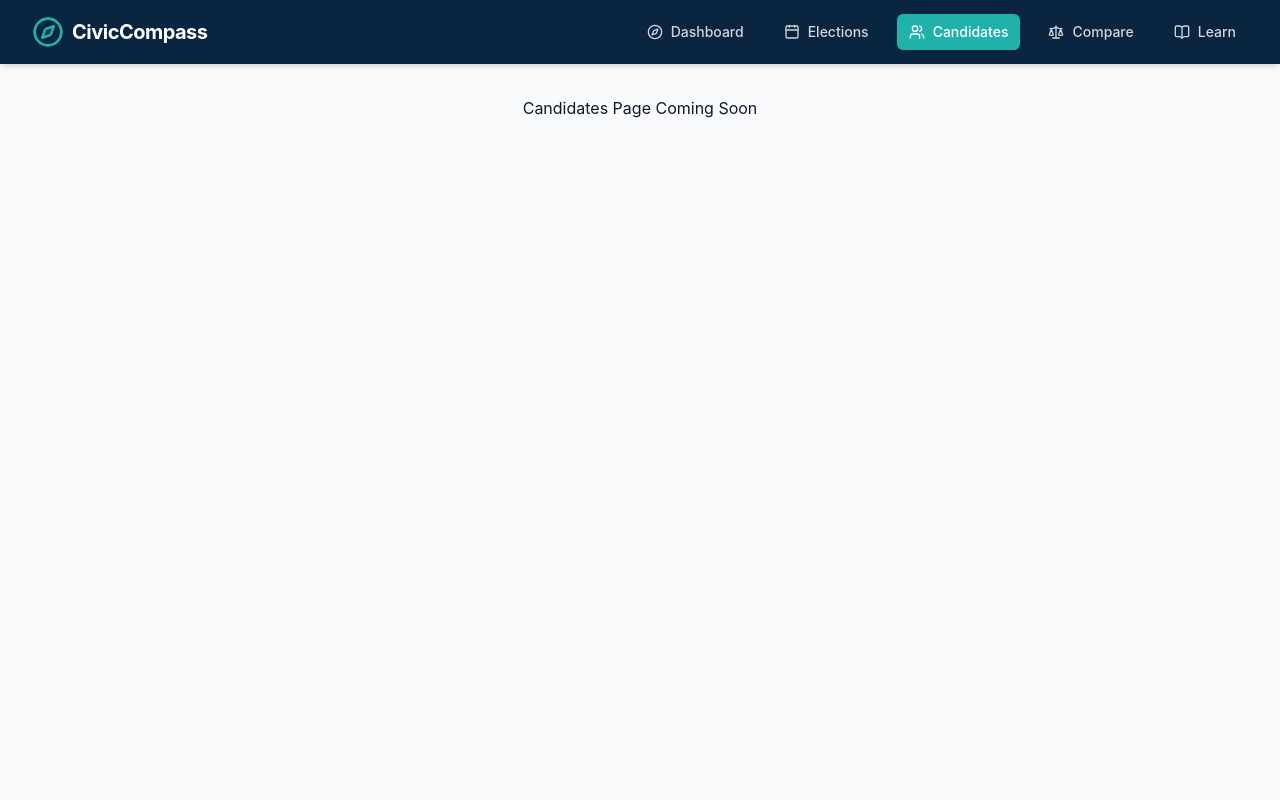
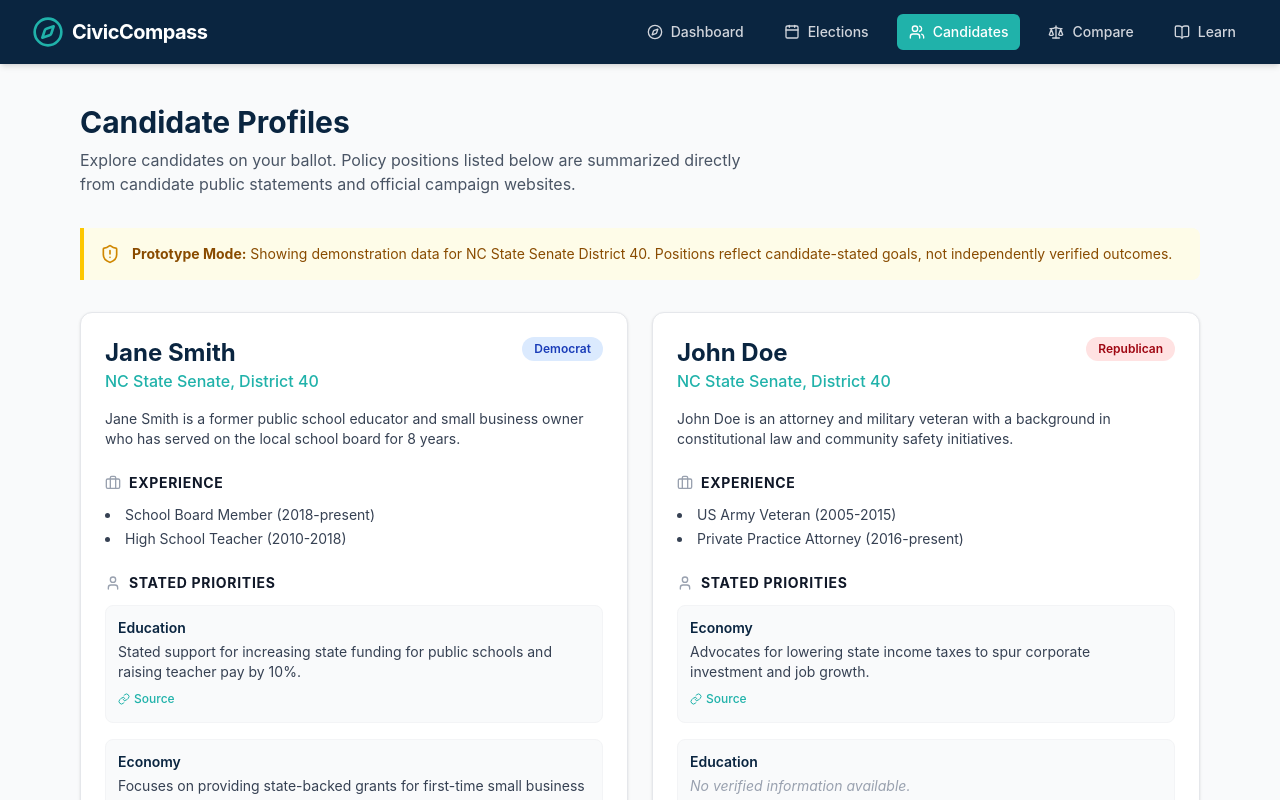
Before and after one commit to IshithaS/civic-compass, a React (Vite) app: page /candidates in a window 1280 px wide. Shown: the top 800 px of the page. Built offline with nearby package versions, Linux system fonts and the light colour scheme.

Commit message:
Added Candidate Profiles and fixed data structure

```diff
--- a/src/App.jsx
+++ b/src/App.jsx
@@ -1,6 +1,7 @@
 import { BrowserRouter as Router, Routes, Route } from 'react-router-dom';
 import Navbar from './components/Navbar';
 import Home from './pages/Home';
+import Candidates from './pages/Candidates';
 
 function App() {
   return (
@@ -11,7 +12,7 @@ function App() {
           <Routes>
             <Route path="/" element={<Home />} />
             <Route path="/elections" element={<div className="p-8 text-center">Elections Page Coming Soon</div>} />
-            <Route path="/candidates" element={<div className="p-8 text-center">Candidates Page Coming Soon</div>} />
+            <Route path="/candidates" element={<Candidates />} />
             <Route path="/compare" element={<div className="p-8 text-center">Compare Page Coming Soon</div>} />
             <Route path="/learn" element={<div className="p-8 text-center">Learn Page Coming Soon</div>} />
           </Routes>
--- /dev/null
+++ b/src/data/mockCandidates.js
@@ -0,0 +1,46 @@
+export const mockCandidates = [
+  {
+    id: "cand-1",
+    name: "Jane Smith",
+    office: "NC State Senate, District 40",
+    party: "Democrat",
+    biography: "Jane Smith is a former public school educator and small business owner who has served on the local school board for 8 years.",
+    experience: ["School Board Member (2018-present)", "High School Teacher (2010-2018)"],
+    policyPriorities: [
+      {
+        issue: "Education",
+        position: "Stated support for increasing state funding for public schools and raising teacher pay by 10%.",
+        sourceUrl: "https://example.com/jane-smith-education"
+      },
+      {
+        issue: "Economy",
+        position: "Focuses on providing state-backed grants for first-time small business owners.",
+        sourceUrl: "https://example.com/jane-smith-economy"
+      }
+    ],
+    campaignWebsite: "https://example.com/jane-smith",
+    verifiedInformation: true
+  },
+  {
+    id: "cand-2",
+    name: "John Doe",
+    office: "NC State Senate, District 40",
+    party: "Republican",
+    biography: "John Doe is an attorney and military veteran with a background in constitutional law and community safety initiatives.",
+    experience: ["US Army Veteran (2005-2015)", "Private Practice Attorney (2016-present)"],
+    policyPriorities: [
+      {
+        issue: "Economy",
+        position: "Advocates for lowering state income taxes to spur corporate investment and job growth.",
+        sourceUrl: "https://example.com/john-doe-economy"
+      },
+      {
+        issue: "Education",
+        position: "No verified information available.",
+        sourceUrl: null
+      }
+    ],
+    campaignWebsite: "https://example.com/john-doe",
+    verifiedInformation: true
+  }
+];
--- /dev/null
+++ b/src/pages/Candidates.jsx
@@ -0,0 +1,89 @@
+import { User, Briefcase, ExternalLink, ShieldAlert, Link as LinkIcon } from 'lucide-react';
+import { mockCandidates } from '../data/mockCandidates';
+
+export default function Candidates() {
+  return (
+    <div className="max-w-6xl mx-auto mt-10 px-4 pb-12">
+      <div className="mb-8">
+        <h1 className="text-3xl font-bold text-navy mb-2">Candidate Profiles</h1>
+        <p className="text-gray-600 max-w-2xl">
+          Explore candidates on your ballot. Policy positions listed below are summarized directly from candidate public statements and official campaign websites.
+        </p>
+      </div>
+
+      <div className="bg-yellow-50 border-l-4 border-yellow-400 p-4 rounded-r-lg flex gap-3 mb-8">
+        <ShieldAlert className="h-5 w-5 text-yellow-600 flex-shrink-0" />
+        <p className="text-sm text-yellow-800">
+          <strong>Prototype Mode:</strong> Showing demonstration data for NC State Senate District 40. Positions reflect candidate-stated goals, not independently verified outcomes.
+        </p>
+      </div>
+
+      <div className="grid md:grid-cols-2 gap-6">
+        {mockCandidates.map((candidate) => (
+          <div key={candidate.id} className="bg-white rounded-xl shadow-sm border border-gray-200 overflow-hidden flex flex-col">
+            <div className="p-6 border-b border-gray-100 flex-grow">
+              <div className="flex justify-between items-start mb-4">
+                <div>
+                  <h2 className="text-2xl font-bold text-navy">{candidate.name}</h2>
+                  <p className="text-teal font-medium">{candidate.office}</p>
+                </div>
+                <span className={`text-xs font-semibold px-3 py-1 rounded-full ${
+                  candidate.party === 'Democrat' ? 'bg-blue-100 text-blue-800' :
+                  candidate.party === 'Republican' ? 'bg-red-100 text-red-800' :
+                  'bg-gray-100 text-gray-800'
+                }`}>
+                  {candidate.party}
+                </span>
+              </div>
+
+              <p className="text-gray-700 text-sm mb-6">{candidate.biography}</p>
+
+              <div className="mb-6">
+                <h3 className="text-sm font-bold text-gray-900 uppercase tracking-wider mb-3 flex items-center gap-2">
+                  <Briefcase className="h-4 w-4 text-gray-400" />
+                  Experience
+                </h3>
+                <ul className="list-disc list-inside text-sm text-gray-700 space-y-1">
+                  {candidate.experience.map((exp, idx) => (
+                    <li key={idx}>{exp}</li>
+                  ))}
+                </ul>
+              </div>
+
+              <div>
+                <h3 className="text-sm font-bold text-gray-900 uppercase tracking-wider mb-3 flex items-center gap-2">
+                  <User className="h-4 w-4 text-gray-400" />
+                  Stated Priorities
+                </h3>
+                <div className="space-y-4">
+                  {candidate.policyPriorities.map((policy, idx) => (
+                    <div key={idx} className="bg-gray-50 p-3 rounded-lg border border-gray-100 text-sm">
+                      <span className="font-semibold text-navy block mb-1">{policy.issue}</span>
+                      <p className={`mb-2 ${policy.position.includes('No verified information') ? 'text-gray-400 italic' : 'text-gray-700'}`}>
+                        {policy.position}
+                      </p>
+                      {policy.sourceUrl && (
+                        <a href={policy.sourceUrl} className="text-teal hover:text-navy inline-flex items-center gap-1 text-xs font-medium transition-colors">
+                          <LinkIcon className="h-3 w-3" /> Source
+                        </a>
+                      )}
+                    </div>
+                  ))}
+                </div>
+              </div>
+            </div>
+
+            <div className="bg-gray-50 px-6 py-4 flex justify-between items-center border-t border-gray-200">
+              <a
+                href={candidate.campaignWebsite}
+                className="text-navy hover:text-teal font-medium text-sm flex items-center gap-1 transition-colors"
+              >
+                Official Campaign Site <ExternalLink className="h-4 w-4" />
+              </a>
+            </div>
+          </div>
+        ))}
+      </div>
+    </div>
+  );
+}
```
